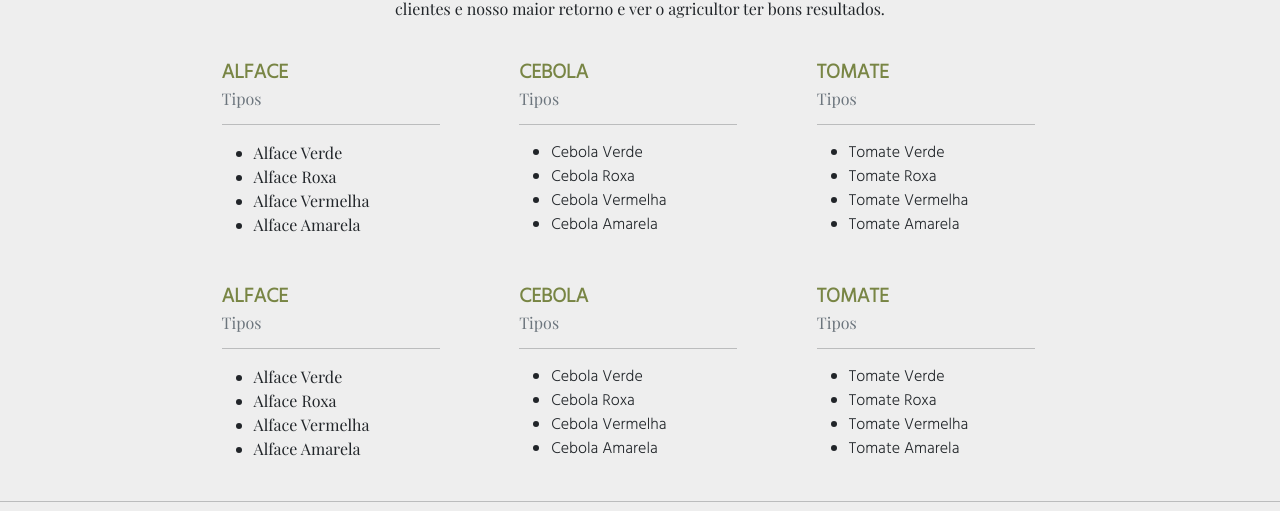
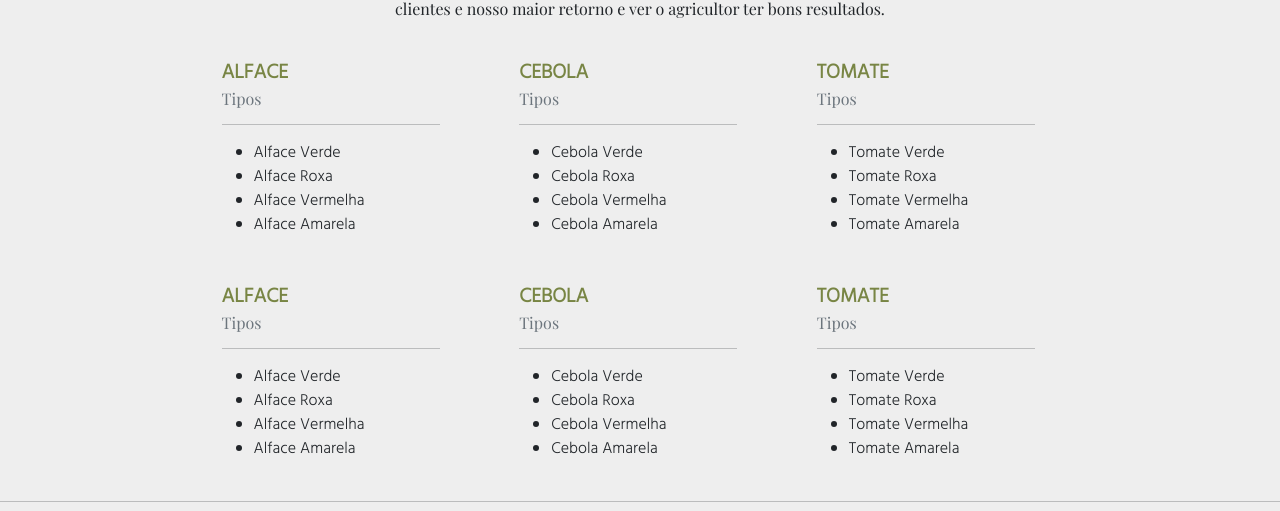
Before and after one commit to thaisfinck/viveiro, a React (Create React App) app: page / in a window 1280 px wide. Shown: the part 1833-2344 px from the top of the page. Built offline with nearby package versions, Linux system fonts and the light colour scheme; a web font is replaced by a local one.

Commit message:
feat(oviveiro): change position of id="oviveiro"

```diff
--- a/src/components/oqueproduzimos.js
+++ b/src/components/oqueproduzimos.js
@@ -19,7 +19,7 @@ export default function Oqueproduzimos() {
                 <h5 className="card-title title"><strong>ALFACE</strong></h5>
                   <h6 className="card-subtitle mb-2 text-muted content">Tipos</h6>
                   <hr />
-                    <ul className="card-text content">
+                    <ul className="card-text">
                       <li>Alface Verde</li>
                       <li>Alface Roxa</li>
                       <li>Alface Vermelha</li>
@@ -66,7 +66,7 @@ export default function Oqueproduzimos() {
                 <h5 className="card-title title"><strong>ALFACE</strong></h5>
                   <h6 className="card-subtitle mb-2 text-muted content">Tipos</h6>
                   <hr />
-                    <ul className="card-text content">
+                    <ul className="card-text">
                       <li>Alface Verde</li>
                       <li>Alface Roxa</li>
                       <li>Alface Vermelha</li>
--- a/src/components/oviveiro.js
+++ b/src/components/oviveiro.js
@@ -2,7 +2,7 @@ import React from 'react'
 
 export default function Oviveiro() {
   return (
-    <section id='oviveiro'>
+    <section>
       <div id="headline">
       <h3 className='text-center text-uppercase pt-5' id='subtitle'>VIVEIRO DE MUDAS</h3>
         <h1 className='text-center text-uppercase mb-3' id='titlemain'><strong>AGRIFLORESTAL</strong></h1>
@@ -126,7 +126,7 @@ export default function Oviveiro() {
       <div id="main-content" className='pb-3 pt-5'>
       <p className="content text-center"><i class="fas fa-ellipsis-h" id="separator-one"></i></p>
       <div id="oviveiro-text">
-      <h1 className='title text-center mb-3'><strong>O VIVEIRO</strong></h1>
+      <h1 className='title text-center mb-3' id='oviveiro'><strong>O VIVEIRO</strong></h1>
           <div className="content text-center mb-4">
             <p>O Viveiro Agriflorestal fica localizado na cidade de Urubici e
           vem fornecendo mudas de diversos tipos para a toda a comunidade urubiciense desde 1990.
```
